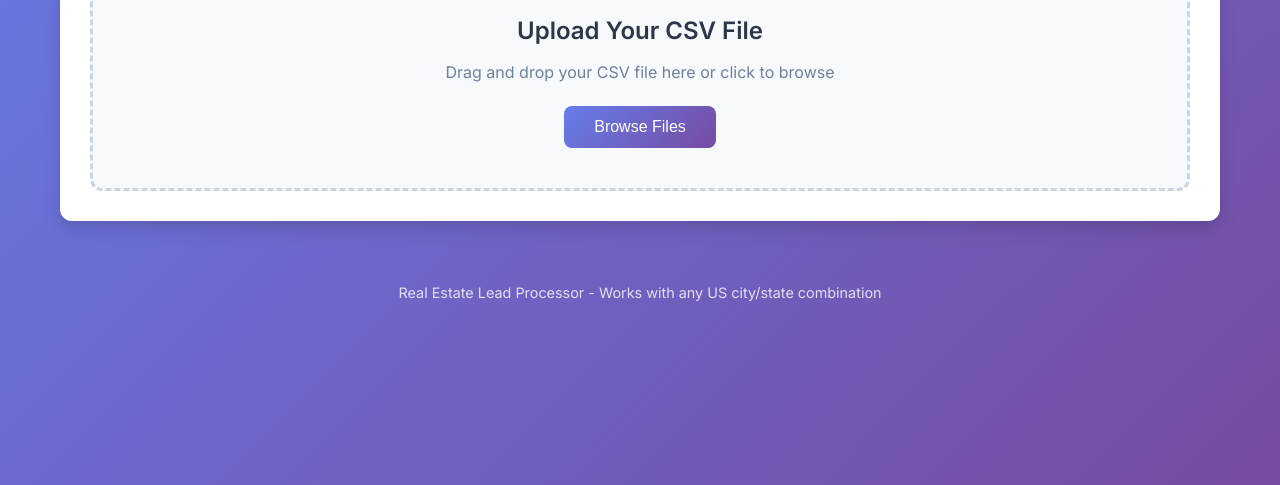
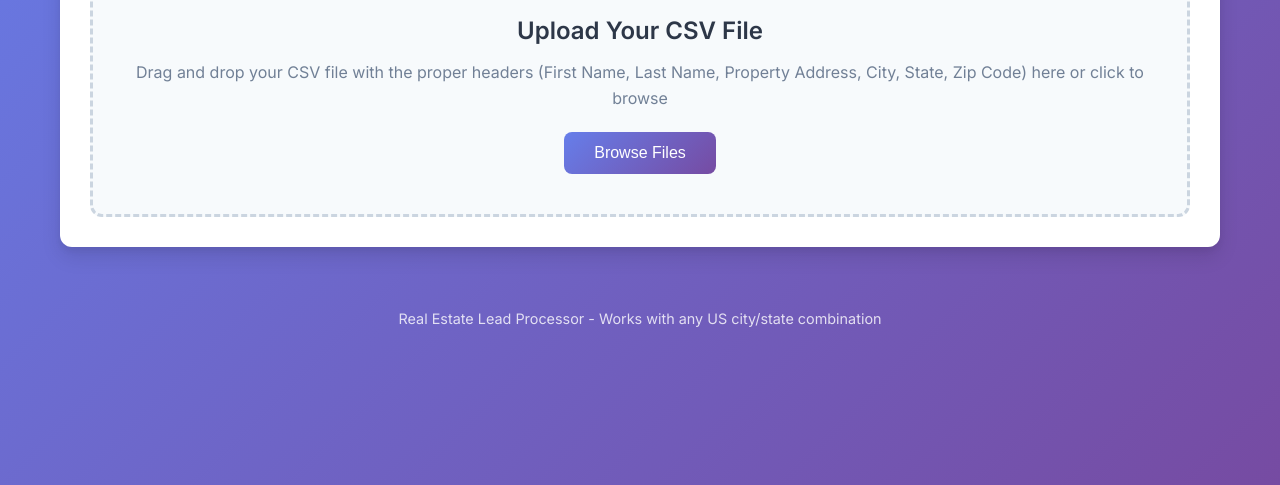
Before and after one commit to EnRICHedCreations/WholesalingTools, a plain HTML site: page zipcodefinder.html in a window 1280 px wide. Shown: the part 315-800 px from the top of the page. Drawn offline with Linux system fonts and the light colour scheme.

Commit message:
Update zipcodefinder.html

```diff
--- a/zipcodefinder.html
+++ b/zipcodefinder.html
@@ -320,7 +320,7 @@
             <div class="upload-area" id="uploadArea">
                 <div class="upload-icon">📁</div>
                 <h3>Upload Your CSV File</h3>
-                <p>Drag and drop your CSV file here or click to browse</p>
+                <p>Drag and drop your CSV file with the proper headers (First Name, Last Name, Property Address, City, State, Zip Code) here or click to browse</p>
                 <input type="file" id="fileInput" accept=".csv" hidden>
                 <button class="browse-btn" onclick="document.getElementById('fileInput').click()">Browse Files</button>
             </div>
```
